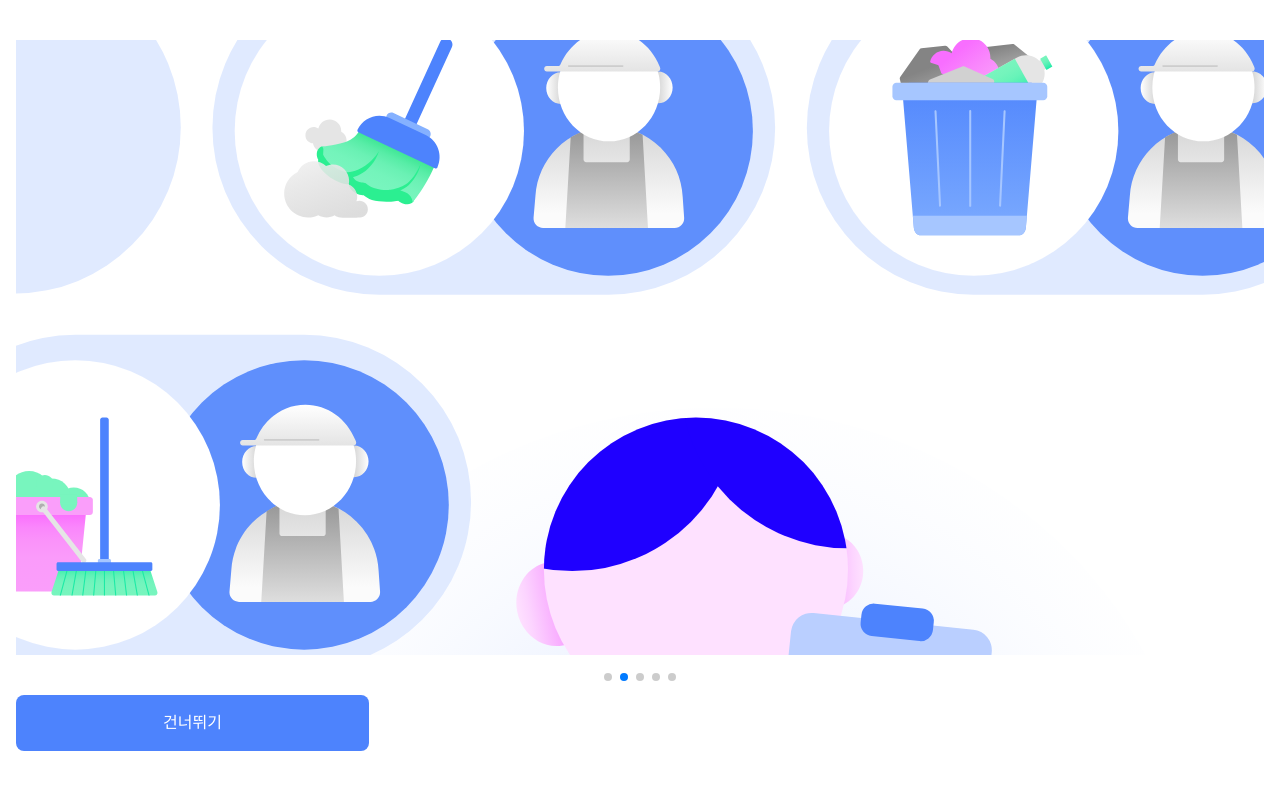
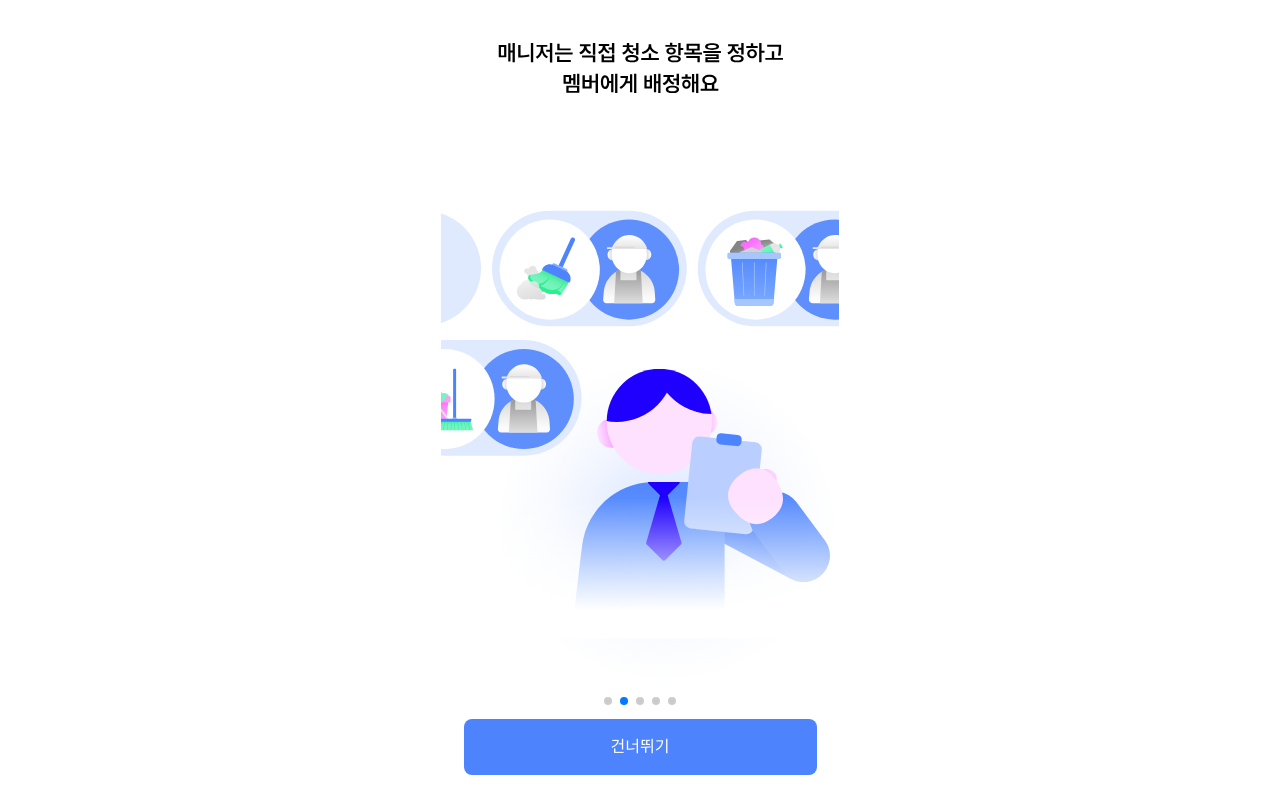
Before and after one commit to Dang-Bun/DANGBUN-frontend, a React (Vite) app: page /onboarding in a window 1280 px wide. Built offline with nearby package versions, Linux system fonts and the light colour scheme.

Commit message:
Fix: 온보딩 페이지 비율 깨지는 문제 해결

```diff
--- a/src/global.css
+++ b/src/global.css
@@ -48,6 +48,13 @@
   --color-pink: #fa9efa; /* c2 */
 }
 
+#root {
+  max-width: 430px;
+  height: 100dvh;
+  margin: auto;
+  padding: 0;
+}
+
 p {
   margin: 0;
 }
--- a/src/pages/Onboarding/Z_onBoarding.tsx
+++ b/src/pages/Onboarding/Z_onBoarding.tsx
@@ -44,7 +44,7 @@ const Z_OnBoarding = () => {
   }, [swiperInstance]);
 
   return (
-    <div className='w-full min-h-screen flex flex-col items-center justify-center bg-white px-4 py-10'>
+    <div className='w-full min-h-screen flex flex-col items-center justify-center bg-white px-4'>
       {/* 슬라이드 */}
       <Swiper
         modules={[Pagination, Autoplay]}
@@ -65,7 +65,7 @@ const Z_OnBoarding = () => {
             <img
               src={item.img}
               alt={`onboarding-${index}`}
-              className='w-full h-[615px] object-cover overflow-hidden mb-[40px]'
+              className='w-full h-[669px] object-cover overflow-hidden mb-[40px]'
             />
           </SwiperSlide>
         ))}
@@ -74,7 +74,7 @@ const Z_OnBoarding = () => {
         ref={paginationRef}
         className='swiper-pagination flex justify-center gap-2 !static'
       />
-      <div className='w-full mb-[15px]'>
+      <div className='w-full mb-[15px] flex justify-center'>
         <CTAButton onClick={handleSkip}>
           {currentIndex === onboardingData.length - 1
             ? '당번 시작하기'
```
